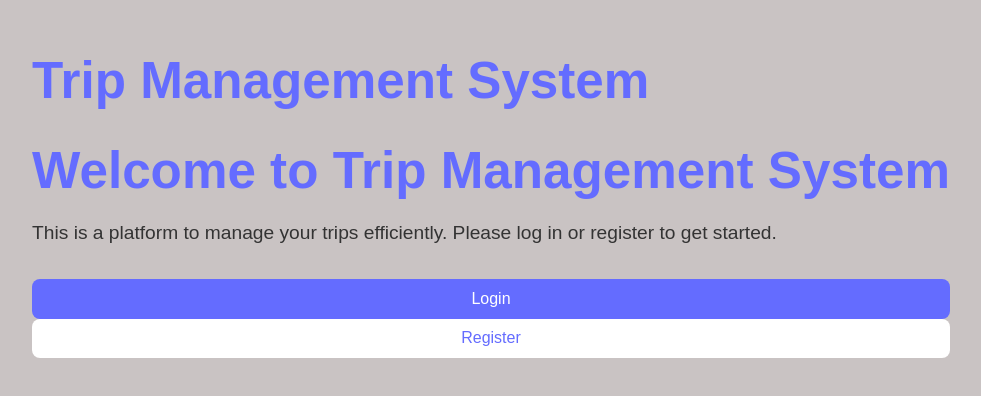
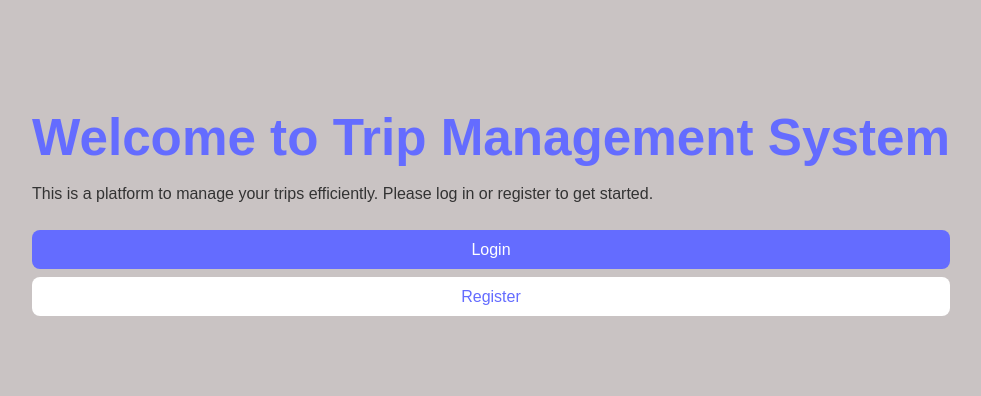
Before and after one commit to GeorgeApos/trip-management-system, a React (Vite) app in the folder frontend/: page / in a window 1280 px wide. Shown: the part 212-608 px from the top of the page, without its empty margins (149-1130 px from the left). Built offline with nearby package versions, Linux system fonts and the light colour scheme.

Commit message:
Added an API and a new Page

```diff
--- a/frontend/src/App.jsx
+++ b/frontend/src/App.jsx
@@ -8,12 +8,12 @@ import LandingPage from './pages/LandingPage.jsx';
 import CitizenLandingPage from "./pages/CitizenLandingPage.jsx";
 import TravelAgencyLandingPage from "./pages/TravelAgencyLandingPage.jsx";
 import SearchTrip from "./components/SearchTrip.jsx";
+import ViewTrips from "./components/ViewTrips.jsx";
 
 const App = () => {
     return (
         <Router>
             <div>
-                <h1>Trip Management System</h1>
                 <Routes>
                     <Route path="/" element={<LandingPage />} />
                     <Route path="/login" element={<Login />} />
@@ -21,7 +21,7 @@ const App = () => {
                     <Route path="/citizen" element={<CitizenLandingPage />} />
                     <Route path="/travelAgency" element={<TravelAgencyLandingPage />} />
                     <Route path="/citizen/search-for-trip" element={<SearchTrip />} />
-                    <Route path="/citizen/all-trips" element={<h1>All Trips</h1>} />
+                    <Route path="/citizen/all-trips" element={<ViewTrips />} />
                     <Route path="*" element={<h1>Not Found</h1>} />
                 </Routes>
             </div>
--- /dev/null
+++ b/frontend/src/components/SearchTrip.css
@@ -0,0 +1,70 @@
+/* SearchTrip.css */
+
+body {
+    font-family: 'Ubuntu', sans-serif;
+    background-color: #c9c3c3; /* Slightly off-white */
+    color: #333;
+    margin: 0;
+    padding: 0;
+    display: flex;
+    justify-content: center;
+    align-items: center;
+    height: 100vh;
+}
+
+.container {
+    text-align: center;
+}
+
+h1 {
+    font-size: 3rem;
+    margin-bottom: 1rem;
+    color: #646cff;
+}
+
+input {
+    margin-bottom: 1rem;
+    padding: 0.5rem;
+    font-size: 1rem;
+}
+
+button {
+    border: none;
+    border-radius: 4px;
+    padding: 1rem 2rem;
+    font-size: 1rem;
+    font-weight: bold;
+    margin-right: 1rem;
+    cursor: pointer;
+    transition: all 0.3s ease;
+}
+
+button:hover {
+    transform: translateY(-3px);
+    box-shadow: 0 4px 6px rgba(0, 0, 0, 0.1);
+    color: #fff;
+}
+
+button:disabled {
+    background-color: #ccc;
+    color: #666;
+}
+
+div {
+    margin-top: 1rem;
+}
+
+h3 {
+    font-size: 1.5rem;
+    color: #646cff;
+}
+
+p {
+    font-size: 1rem;
+    margin-bottom: 0.5rem;
+}
+
+/* Adjust button styles inside the search results */
+div button {
+    margin-top: 0.5rem;
+}
--- a/frontend/src/components/SearchTrip.jsx
+++ b/frontend/src/components/SearchTrip.jsx
@@ -1,5 +1,6 @@
 import React, { useState } from "react";
 import axios from "axios";
+import "./SearchTrip.css";
 
 const SearchTrip = () => {
   const [startDate, setStartDate] = useState("");
@@ -47,7 +48,7 @@ const SearchTrip = () => {
       <input type="text" placeholder="Travel Agency Name" value={travelAgencyName} onChange={(e) => setTravelAgencyName(e.target.value)} />
       <input type="text" placeholder="Max Participants" value={maxParticipants} onChange={(e) => setMaxParticipants(e.target.value)} />
 
-      <button onClick={handleSearch} style={{ color: "red" }}>
+      <button onClick={handleSearch} className="search-button">
         Search
       </button>
       <div>
--- /dev/null
+++ b/frontend/src/components/ViewTrips.css
@@ -0,0 +1,71 @@
+/* ViewTrips.css */
+
+body {
+    font-family: 'Ubuntu', sans-serif;
+    background-color: #c9c3c3; /* Slightly off-white */
+    color: #333;
+    margin: 0;
+    padding: 0;
+    display: flex;
+    justify-content: center;
+    align-items: center;
+    height: 100vh;
+}
+
+p {
+    font-size: 1.2rem;
+    margin-bottom: 2rem
+}
+
+.container {
+    text-align: center;
+}
+
+h2 {
+    font-size: 2.5rem;
+    margin-bottom: 1rem;
+    color: #646cff;
+}
+
+ul {
+    list-style-type: none;
+    padding: 0;
+}
+
+li {
+    margin-bottom: 2rem;
+}
+
+.trip-box {
+    padding: 1.5rem;
+    background-color: #fff;
+    box-shadow: 0 4px 6px rgba(0, 0, 0, 0.1);
+    border-radius: 8px;
+}
+
+p {
+    font-size: 1rem;
+    margin-bottom: 0.5rem;
+}
+
+button {
+    border: none;
+    border-radius: 4px;
+    padding: 1rem 2rem;
+    font-size: 1rem;
+    font-weight: bold;
+    cursor: pointer;
+    transition: all 0.3s ease;
+    background-color: #646cff;
+    color: white;
+}
+
+button:hover {
+    transform: translateY(-3px);
+    box-shadow: 0 4px 6px rgba(0, 0, 0, 0.1);
+}
+
+button:disabled {
+    background-color: #ccc;
+    color: #666;
+}
--- a/frontend/src/components/ViewTrips.jsx
+++ b/frontend/src/components/ViewTrips.jsx
@@ -7,11 +7,10 @@ const ViewTrips = () => {
     const [trips, setTrips] = useState([]);
 
     useEffect(() => {
-    // Fetch trips from your backend when the component mounts
         const fetchTrips = async () => {
             try {
-        const response = await axios.get("backend-api-endpoint-for-trips");
-        setTrips(response.data); // Assuming your backend returns an array of trips
+                const response = await axios.get("http://localhost:8080/availableTours");
+                setTrips(response.data);
             } catch (error) {
                 console.error("Error fetching trips:", error);
             }
@@ -20,8 +19,17 @@ const ViewTrips = () => {
         fetchTrips();
     }, []);
 
-  const handleBookNow = (tripId) => {
-    console.log(`Book Now clicked for trip with ID ${tripId}`);
+    const handleBookNow = (travelAgencyName, tripId) => {
+        const bookTrip = async () => {
+            try {
+                const response = await axios.post(`http://localhost:8080/citizen/bookTrip/${travelAgencyName}/${tripId}`);
+                console.log("Trip booked successfully:", response.data);
+            } catch (error) {
+                console.error("Error booking trip:", error);
+            }
+        };
+
+        bookTrip();
     };
 
   return (
@@ -33,13 +41,14 @@ const ViewTrips = () => {
         <ul>
             {trips.map((trip) => (
                 <li key={trip.id}>
-              <p>{`Trip Name: ${trip.name}`}</p>
+                    <div className="trip-box">
                         <p>{`Destination: ${trip.destinationPlace}`}</p>
                         <p>{`Departure Date: ${trip.startDate}`}</p>
                         <p>{`Return Date: ${trip.endDate}`}</p>
                         <p>{`Tour Schedule: ${trip.tourSchedule}`}</p>
                         <p>{`Trip participants: ${trip.maxParticipants}`}</p>
-              <button onClick={() => handleBookNow(trip.id)}>Book Now</button>
+                        <button onClick={() => handleBookNow(trip.travelAgencyName, trip.id)}>Book Now</button>
+                    </div>
                 </li>
             ))}
         </ul>
--- a/frontend/src/pages/TravelAgencyLandingPage.jsx
+++ b/frontend/src/pages/TravelAgencyLandingPage.jsx
@@ -26,6 +26,7 @@ const TravelAgencyDashboard = () => {
       const response = await axios.post("http://localhost:8080/travelAgency/addTrip", tripData, {
         headers: { Authorization: authHeader },
       });
+
       console.log("Add Trip Response:", response.data);
       // Handle response or update UI accordingly
     } catch (error) {
```
Also changed, not shown: 2 other files (tests, documents, lock files or other folders). Lines whose indentation alone changed are shown as unchanged.
